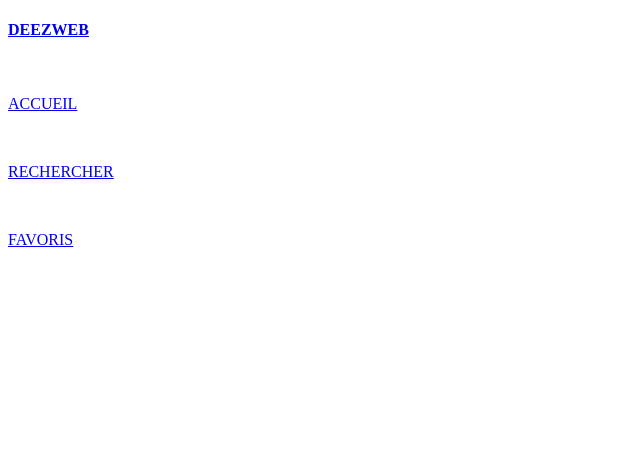
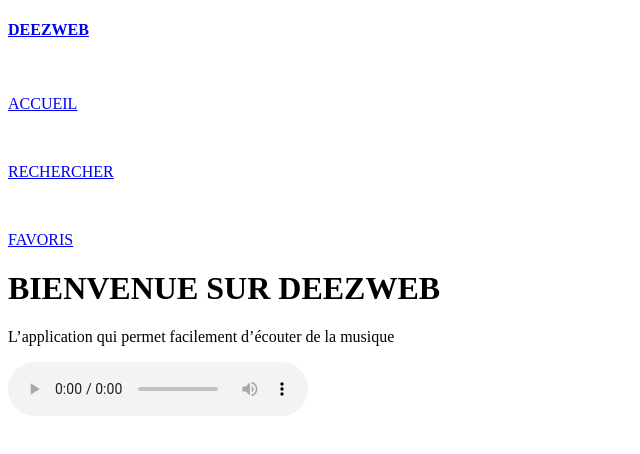
Before and after one commit to MKM84/DeezWeb, a plain HTML site: page index.html in a window 1280 px wide. Shown: the whole page, without its empty margins (0-640 px from the left). Drawn offline with Linux system fonts and the light colour scheme; files that its build step writes are made by us from their sources.

Commit message:
Quelques changements au niveau de l'érgonomie...

```diff
--- a/index.html
+++ b/index.html
@@ -4,8 +4,9 @@
     <meta charset="UTF-8">
     <meta name="viewport" content="width=device-width, initial-scale=1.0">
     <title>Accueil</title>
-    <link href="https://fonts.googleapis.com/css2?family=Raleway:wght@100;400;500;700;800&display=swap" rel="stylesheet">
+    <link href="https://fonts.googleapis.com/css2?family=Raleway:wght@100;400;500;700;800;900&display=swap" rel="stylesheet">
     <link rel="stylesheet" href="style/style.css">
+    <script src="index.js"></script>
 
 </head>
 <body>
@@ -60,7 +61,52 @@
                         </a>
 
                     </div>
+
                 </header>
+
+
+
+
+                <main>
+                    <div class="page-title">
+
+                        <h1>
+                            BIENVENUE SUR DEEZWEB
+                        </h1>
+                        <p>
+                            L’application qui permet facilement d’écouter de la musique
+                        </p>
+                    </div>
+
+
+                    <div class="track">
+                        <div class="media">
+
+
+                        </div>
+                        <div class="player">
+                            <audio controls src=${item.preview}>
+                                Your browser does not support the
+                                <code>audio</code> element.
+                                </audio>
+                        </div>
+                        <div class="add-favorite">
+
+                        </div>
+
+
+                    </div>
+
+
+
+
+
+                </main>
+
+
+
+
+
 
 
 
```
Lines whose indentation alone changed are shown as unchanged.
